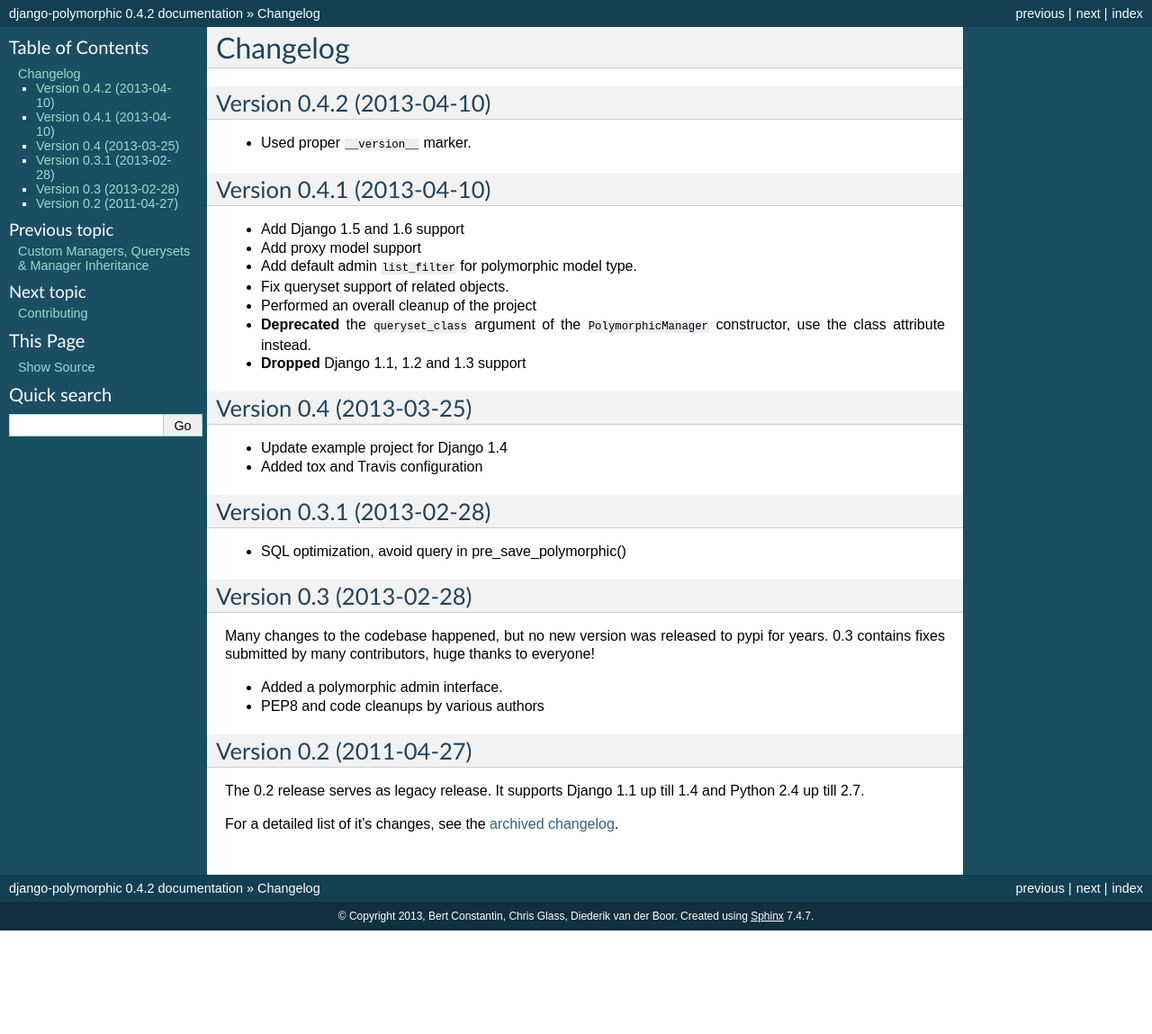
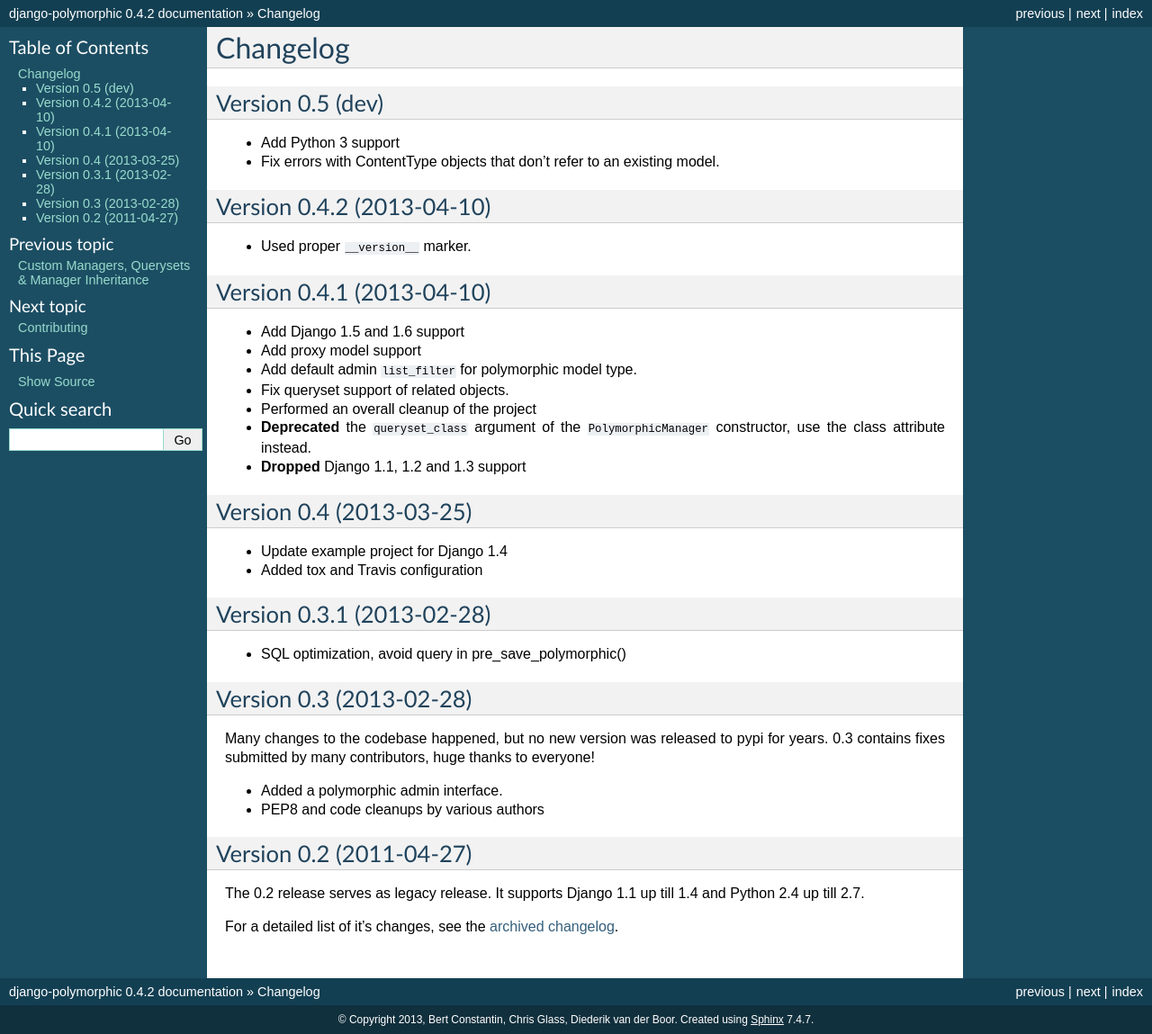
Before and after one commit to jazzband/django-polymorphic, a Sphinx documentation site: the page built from docs/changelog.rst, in a window 1280 px wide. Shown: the whole page at 90% size. Built offline with Sphinx 7.4.7, drawn with Linux system fonts in a browser that asks for light colours; before the commit the page ends 1034 px from its top, so only the background shows below that.

Commit message:
Docs: mention python 3 support

```diff
--- a/docs/changelog.rst
+++ b/docs/changelog.rst
@@ -1,5 +1,12 @@
 Changelog
 ==========
+
+Version 0.5 (dev)
+--------------------------
+
+* Add Python 3 support
+* Fix errors with ContentType objects that don't refer to an existing model.
+
 
 Version 0.4.2 (2013-04-10)
 --------------------------
--- a/docs/contributing.rst
+++ b/docs/contributing.rst
@@ -24,8 +24,7 @@
 On Linux, download the versions at http://www.python.org/download/releases/.
 On MacOS X, use Homebrew_ to install other Python versions.
 
-We currently support Python 2.6 and 2.7.
-Python 3.3 support is being worked on.
+We currently support Python 2.6, 2.7 and 3.3.
 
 
 Example project
```
